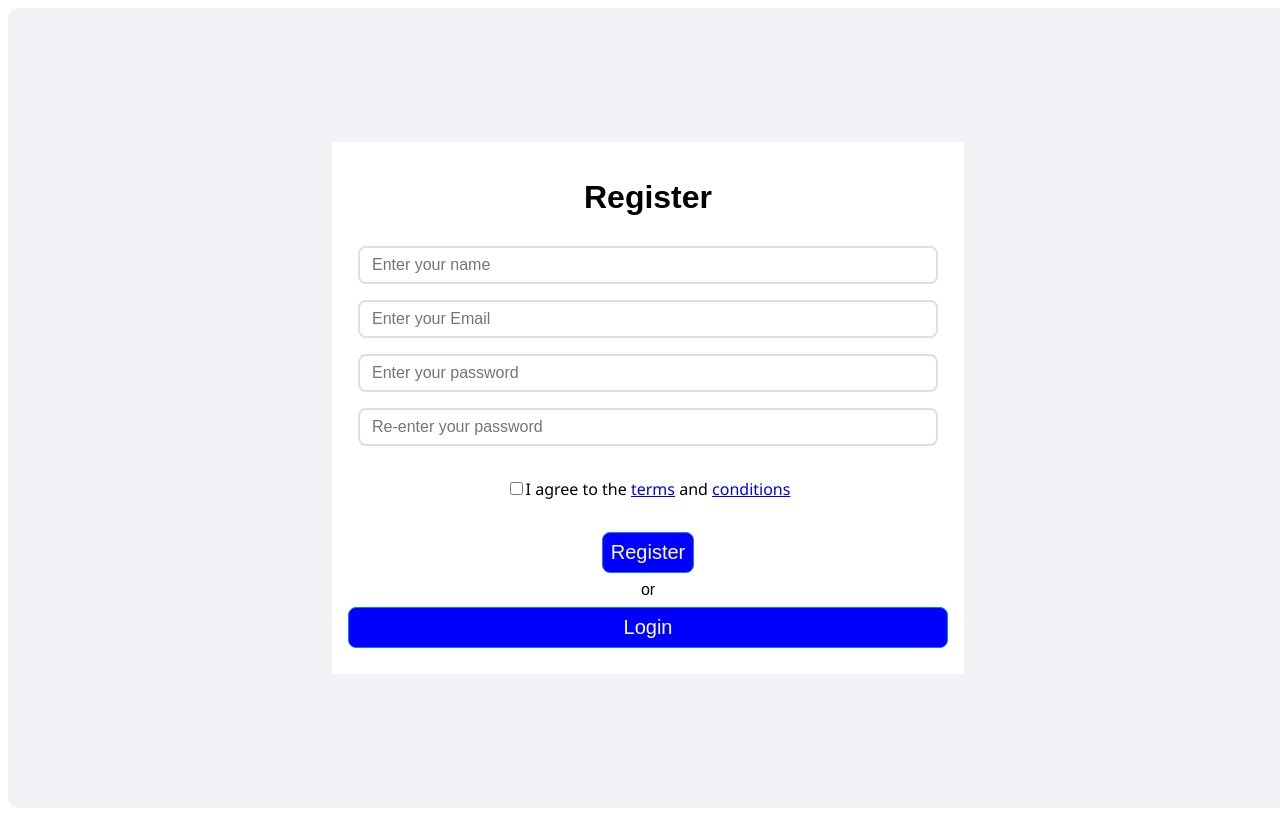
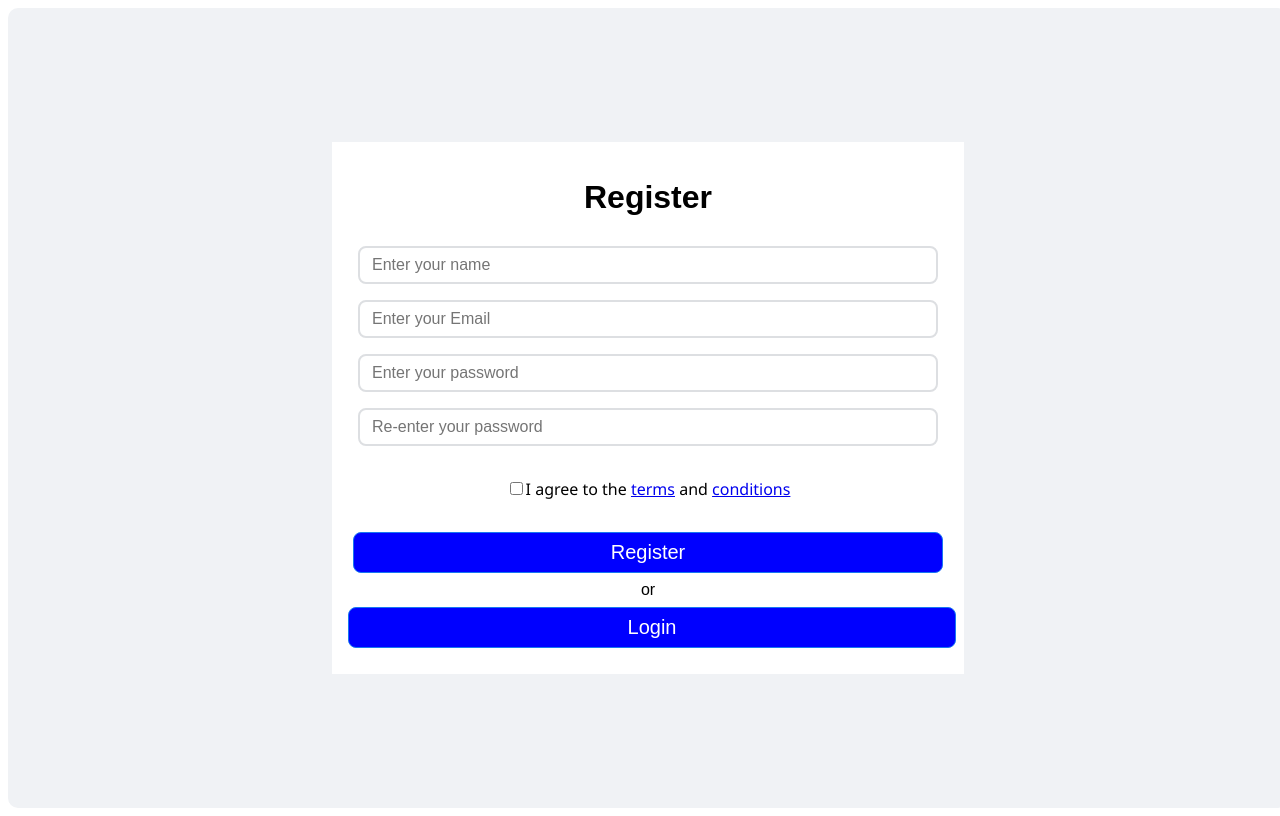
Before and after one commit to malehacker/To-do-login, a React (Create React App) app: page /register in a window 1280 px wide. Built offline with nearby package versions, Linux system fonts and the light colour scheme.

Commit message:
anything

```diff
--- a/src/register/register.css
+++ b/src/register/register.css
@@ -30,6 +30,8 @@
     border-radius: 8px;
     outline: none;
     cursor: pointer;
+    width: 590px;
+    align-items : center;
 
 }
 .checkbox-wrapper {
```
